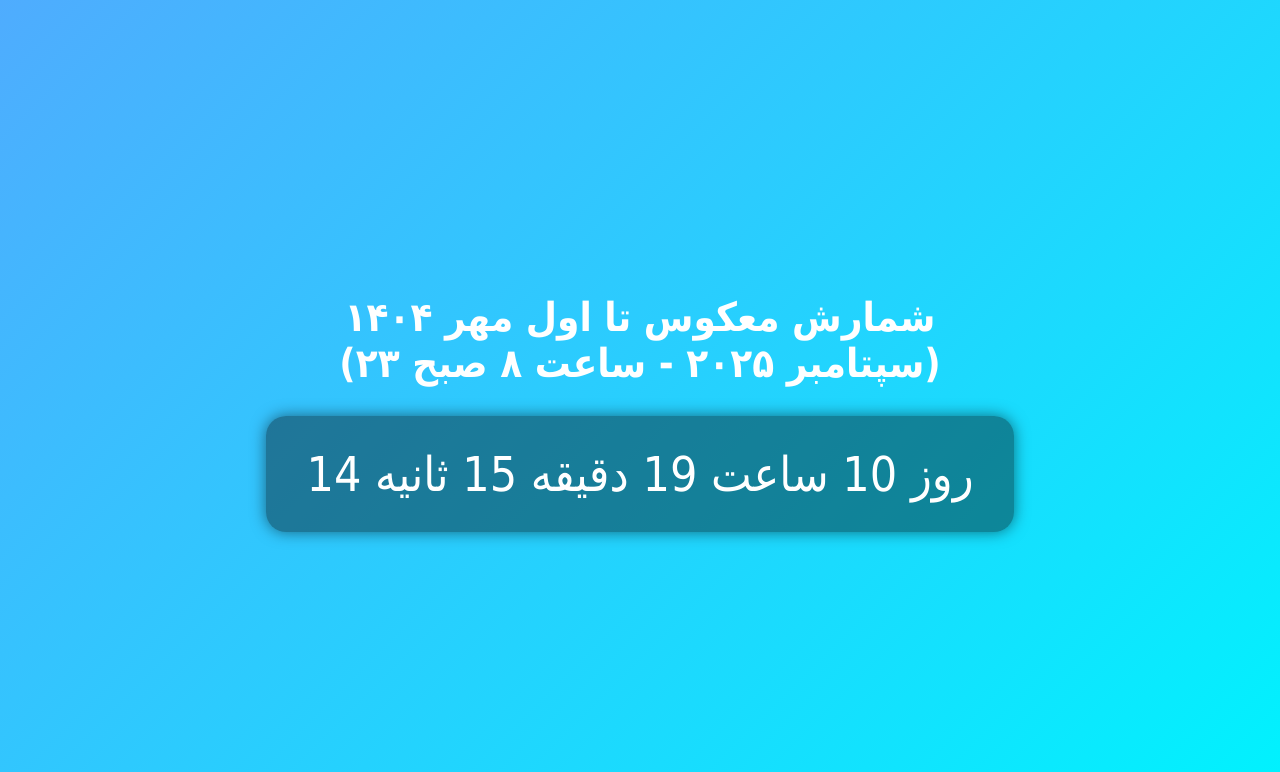
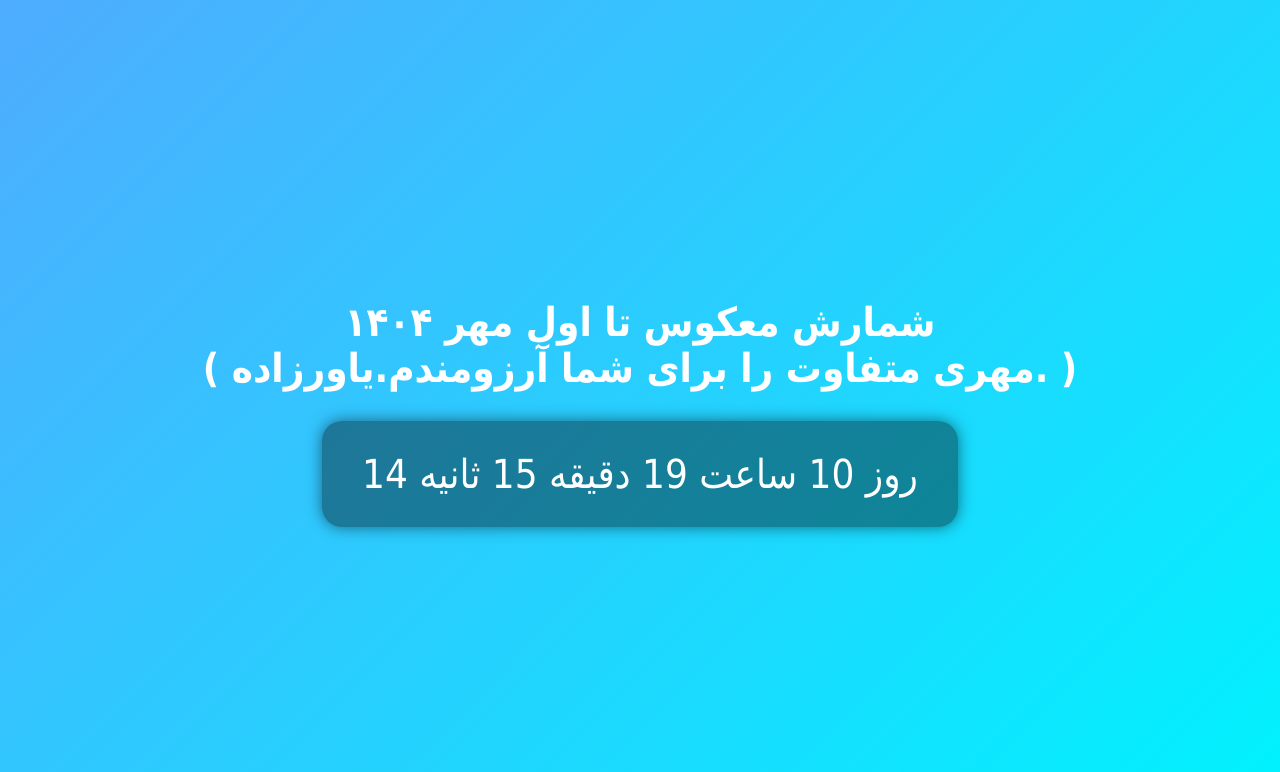
Before and after one commit to rezast420-tech/school-timer, a Flask app: page / in a window 1280 px wide. Shown: the top 772 px of the page. Run offline with Flask 3, Linux system fonts and the light colour scheme.

Commit message:
Update index.html

```diff
--- a/templates/index.html
+++ b/templates/index.html
@@ -21,7 +21,7 @@
             margin-bottom: 30px;
         }
         #timer {
-            font-size: 3em;   /* فونت درشت‌تر */
+            font-size: 2.5em;   /* فونت درشت‌تر */
             background: rgba(0,0,0,0.4);
             padding: 30px 40px;
             border-radius: 20px;
@@ -31,7 +31,7 @@
     </style>
 </head>
 <body>
-    <h1>شمارش معکوس تا اول مهر ۱۴۰۴<br>(۲۳ سپتامبر ۲۰۲۵ - ساعت ۸ صبح)</h1>
+    <h1>شمارش معکوس تا اول مهر ۱۴۰۴<br>(  مهری متفاوت را برای شما آرزومندم.یاورزاده.   )</h1>
     <div id="timer">...</div>
 
     <script>
```
